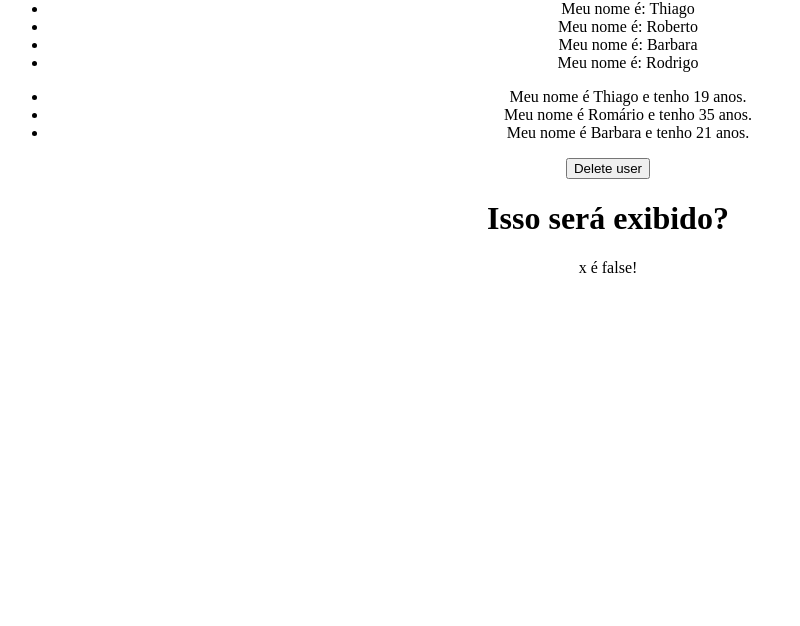
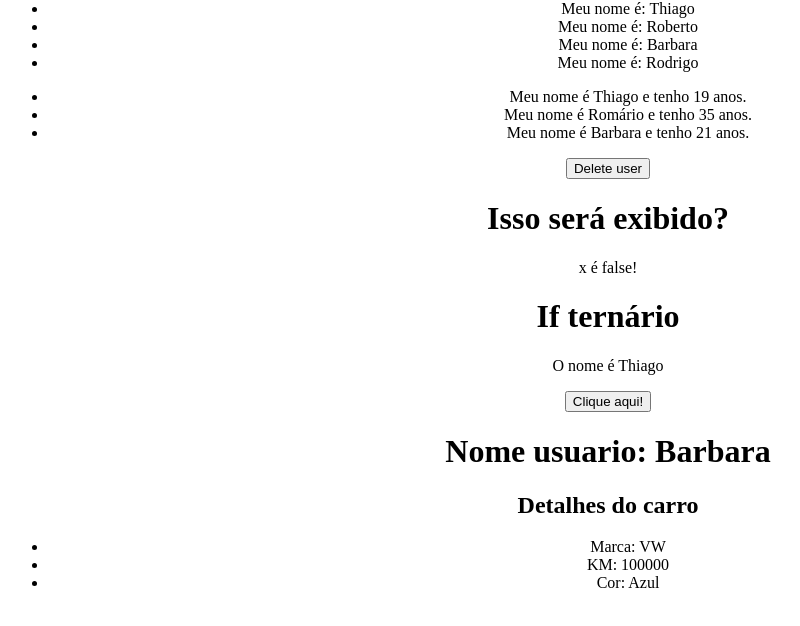
Before and after one commit to ThiagoSantos7/React1, a React (Vite) app in the folder 3_FUNDAMENTOS2/3_Fundamentos2/: page / in a window 1280 px wide. Shown: the part 1140-1766 px from the top of the page, without its empty margins (32-832 px from the left). Built offline with nearby package versions, Linux system fonts and the light colour scheme.

Commit message:
Aprendendo conceitos de props

```diff
--- a/3_FUNDAMENTOS2/3_Fundamentos2/src/App.jsx
+++ b/3_FUNDAMENTOS2/3_Fundamentos2/src/App.jsx
@@ -1,12 +1,17 @@
 //styles
+import { useState } from "react";
 import "./App.css";
 
 import City from "./assets/city.jpg";
 import CondicionalRender from "./components/CondicionalRender";
 import ListRender from "./components/listRender";
 import MenageData from "./components/MenageData";
+import ShowUserName from "./components/ShowUserName";
+import CarDetails from "./components/CarDetails";
 
 function App() {
+  const [userName] = useState("Barbara");
+
   return (
     <div className="App">
       <h1>Avançando em react</h1>
@@ -21,6 +26,10 @@ function App() {
       <MenageData />
       <ListRender />
       <CondicionalRender />
+      {/* Props */}
+      <ShowUserName name={userName} />
+      {/* Destructuring */}
+      <CarDetails brand="VW" km={100000} color="Azul" />
     </div>
   );
 }
--- /dev/null
+++ b/3_FUNDAMENTOS2/3_Fundamentos2/src/components/CarDetails.jsx
@@ -0,0 +1,14 @@
+const CarDetails = ({ brand, km, color }) => {
+  return (
+    <div>
+      <h2>Detalhes do carro</h2>
+      <ul>
+        <li>Marca: {brand}</li>
+        <li>KM: {km}</li>
+        <li>Cor: {color}</li>
+      </ul>
+    </div>
+  );
+};
+
+export default CarDetails;
--- a/3_FUNDAMENTOS2/3_Fundamentos2/src/components/CondicionalRender.jsx
+++ b/3_FUNDAMENTOS2/3_Fundamentos2/src/components/CondicionalRender.jsx
@@ -2,6 +2,8 @@ import { useState } from "react";
 
 const CondicionalRender = () => {
   const [x] = useState(false);
+
+  const [name, setName] = useState("Thiago");
 
   return (
     <>
@@ -12,7 +14,21 @@ const CondicionalRender = () => {
         {/* Invertendo condição com !(diferente) então no caso ficará como true mesmo sendo falso pois foi invertido! */}
 
         {!x && <p>x é false!</p>}
+
+        <h1>If ternário</h1>
+
+        {name === "Thiago" ? (
+          <div>
+            <p>O nome é Thiago</p>
+          </div>
+        ) : (
+          <div>
+            <p>Nome não encontrado!</p>
+          </div>
+        )}
       </div>
+
+      <button onClick={() => setName("Thiago")}>Clique aqui!</button>
     </>
   );
 };
--- /dev/null
+++ b/3_FUNDAMENTOS2/3_Fundamentos2/src/components/ShowUserName.jsx
@@ -0,0 +1,11 @@
+const ShowUserName = (props) => {
+  return (
+    <>
+      <div>
+        <h1>Nome usuario: {props.name}</h1>
+      </div>
+    </>
+  );
+};
+
+export default ShowUserName;
```
